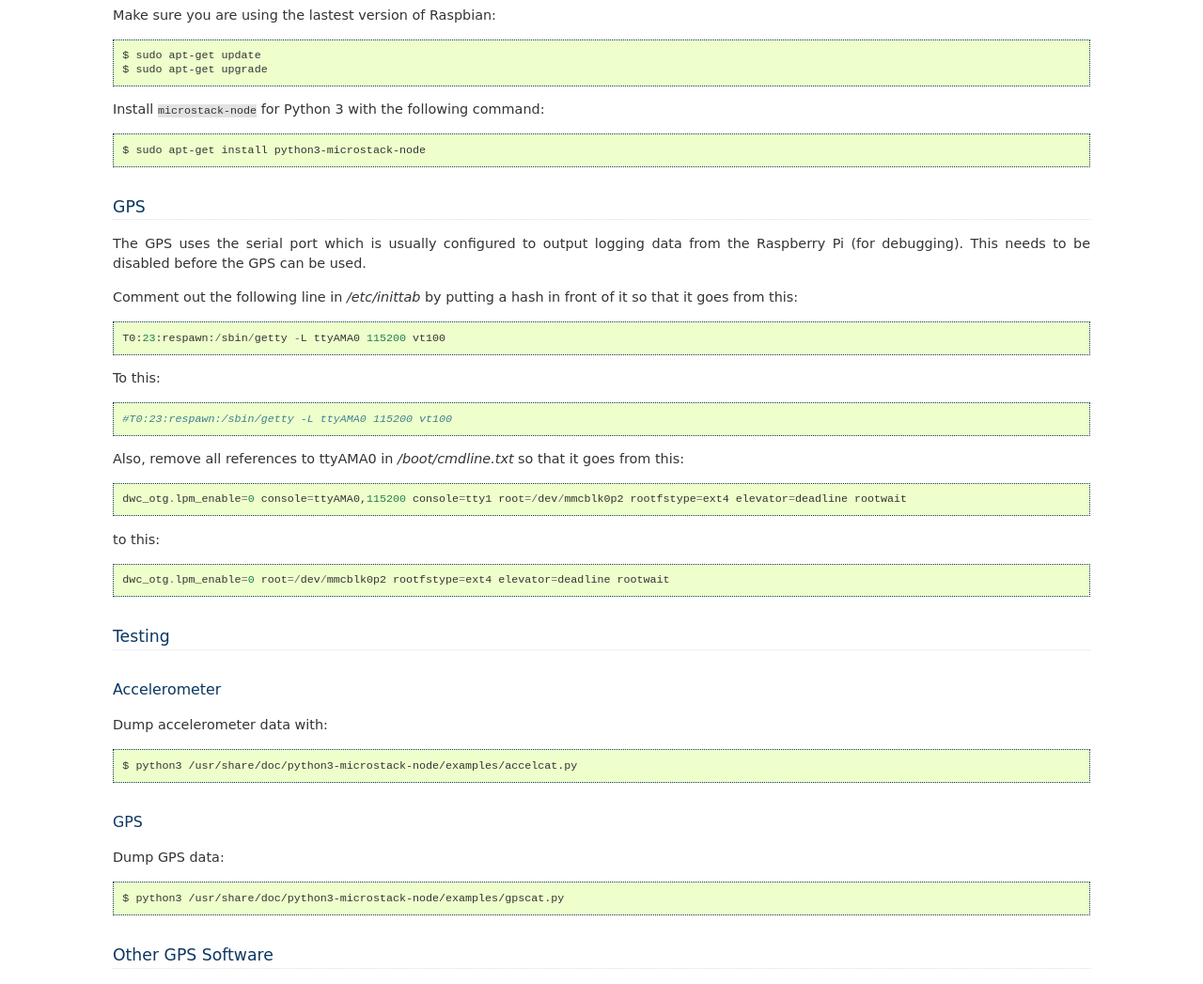
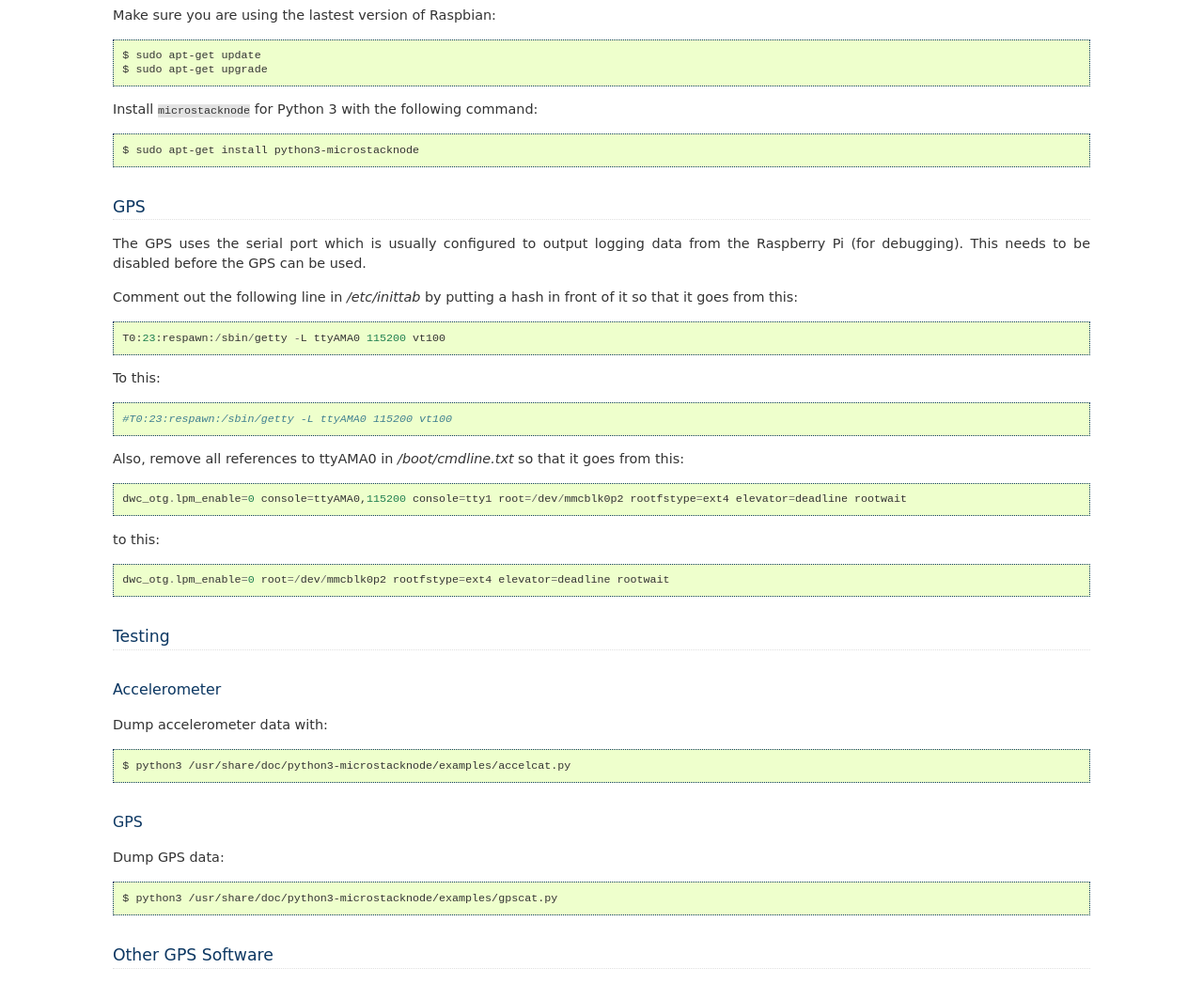
Before and after one commit to microstack-IoT/python3-microstacknode, a Sphinx documentation site: the page built from docs/installation.rst, in a window 1280 px wide. Shown: the part 173-1220 px from the top of the page at 94% size. Built offline with Sphinx 7.4.7, drawn with Linux system fonts in a browser that asks for light colours.

Commit message:
updated to v0.1.1

```diff
--- a/docs/installation.rst
+++ b/docs/installation.rst
@@ -6,10 +6,10 @@ Make sure you are using the lastest version of Raspbian::
     $ sudo apt-get update
     $ sudo apt-get upgrade
 
-Install ``microstack-node`` for Python 3 with the following
+Install ``microstacknode`` for Python 3 with the following
 command::
 
-    $ sudo apt-get install python3-microstack-node
+    $ sudo apt-get install python3-microstacknode
 
 GPS
 ===
@@ -42,13 +42,13 @@ Accelerometer
 -------------
 Dump accelerometer data with::
 
-    $ python3 /usr/share/doc/python3-microstack-node/examples/accelcat.py
+    $ python3 /usr/share/doc/python3-microstacknode/examples/accelcat.py
 
 GPS
 ---
 Dump GPS data::
 
-    $ python3 /usr/share/doc/python3-microstack-node/examples/gpscat.py
+    $ python3 /usr/share/doc/python3-microstacknode/examples/gpscat.py
 
 
 Other GPS Software
--- a/microstacknode/version.py
+++ b/microstacknode/version.py
@@ -1 +1 @@
-__version__ = '0.1.0'
+__version__ = '0.1.1'
```
Also changed, not shown: 2 other files.
